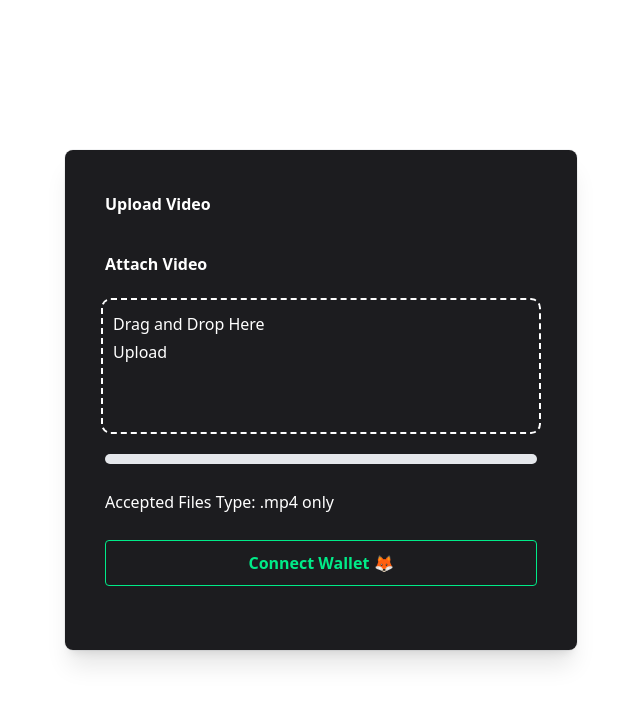
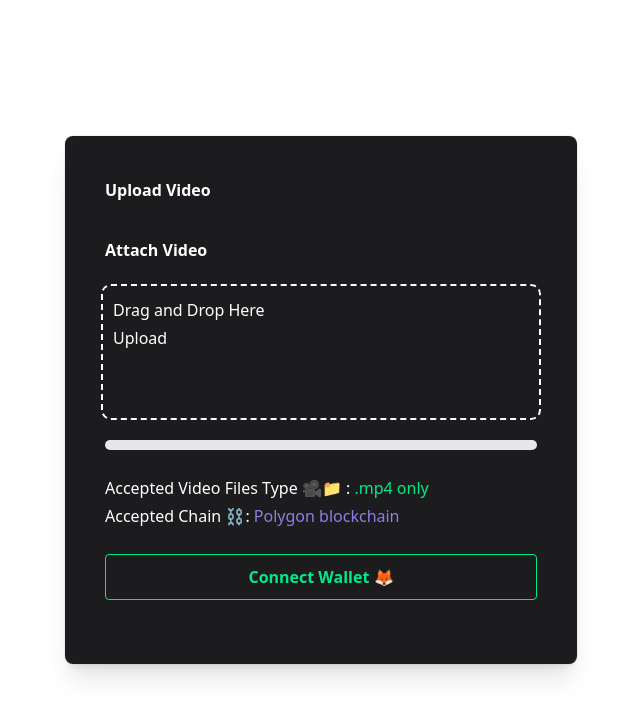
Before and after one commit to livepeer/video-nft-sample, a website: page index.html in a window 1280 px wide. Shown: the whole page, without its empty margins (319-959 px from the left). Drawn offline with nearby package versions, Linux system fonts and the light colour scheme.

Commit message:
add emoji

```diff
--- a/index.html
+++ b/index.html
@@ -106,7 +106,8 @@
                             <div id="progress-bar" class="transition-all ease-out duration-1000 bg-[#00eb88] h-2.5 rounded-full" style="width:0%"></div>
                         </div>
                         <div class=" text-base  leading-7">
-                            <p class="text-white">Accepted Files Type: .mp4 only</p>
+                            <p class="text-white">Accepted Video Files Type 🎥📁 : <span class="text-[#00eb88] ">.mp4 only</span></p>
+                            <p class="text-white">Accepted Chain ⛓️: <span class="text-[#8e7ee3]">Polygon blockchain</span></p>
                         </div>
                         <button onClick="connect()" class="bg-transparent hover:bg-[#00eb88] text-[#00eb88]  font-semibold hover:text-white py-2 px-4 border border-[#00eb88]  hover:border-transparent rounded w-full">
                             Connect Wallet 🦊
```
